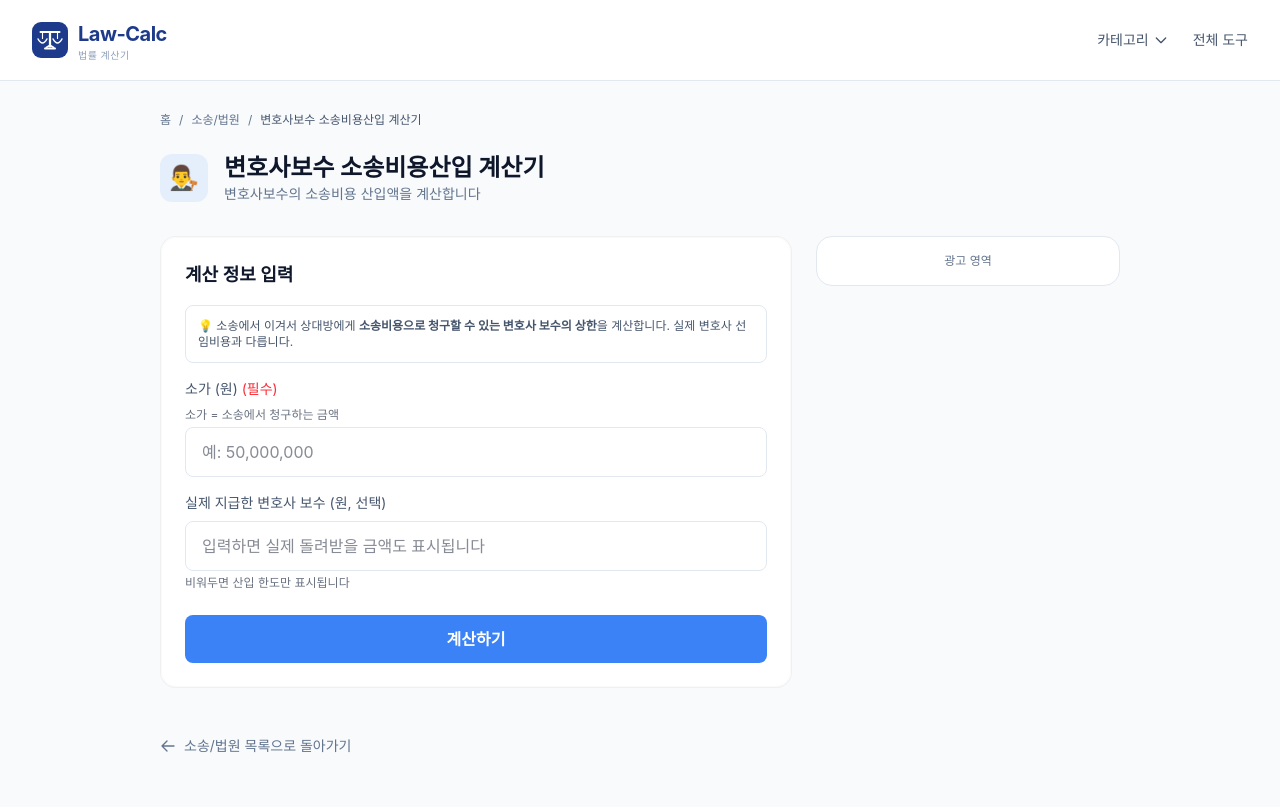
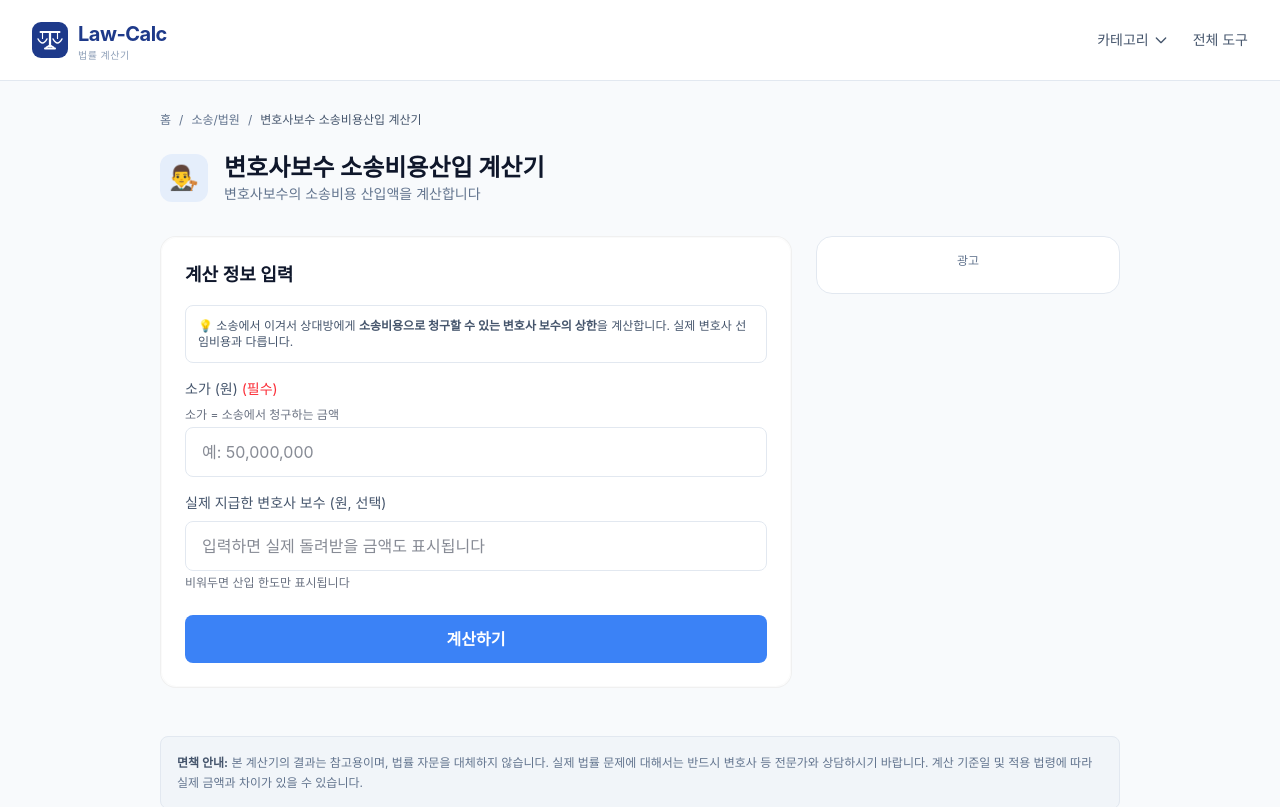
Before and after one commit to SublimerNJ/law-calc, a Next.js app: page /tools/court/attorney-fee in a window 1280 px wide. Shown: the top 807 px of the page. Built offline with nearby package versions, Linux system fonts and the light colour scheme; a web font is replaced by a local one.

Commit message:
feat: 계산기 면책조항 + 광고 컴포넌트 추가

```diff
--- /dev/null
+++ b/src/components/ads/AdBanner.tsx
@@ -0,0 +1,22 @@
+'use client';
+
+interface AdBannerProps {
+  slot: string;
+  format?: 'auto' | 'rectangle' | 'horizontal' | 'vertical';
+  className?: string;
+}
+
+export default function AdBanner({ slot, format = 'auto', className = '' }: AdBannerProps) {
+  return (
+    <div className={`ad-container ${className}`}>
+      <ins
+        className="adsbygoogle"
+        style={{ display: 'block' }}
+        data-ad-client="ca-pub-XXXXXXXXXX"
+        data-ad-slot={slot}
+        data-ad-format={format}
+        data-full-width-responsive="true"
+      />
+    </div>
+  );
+}
--- a/src/components/ui/CalculatorLayout.tsx
+++ b/src/components/ui/CalculatorLayout.tsx
@@ -45,10 +45,20 @@ export default function CalculatorLayout({ tool, category, children }: Calculato
           </div>
           <div className="lg:col-span-1">
             {/* Sidebar placeholder for ads/related tools */}
-            <div className="bg-white border border-slate-200 p-4 text-center text-xs text-slate-500 rounded-2xl">
-              광고 영역
+            <div className="bg-white border border-slate-200 p-4 text-center text-xs text-slate-500 rounded-2xl sticky top-24">
+              <p className="mb-2">광고</p>
+              {/* AdSense slot - replace data-ad-client after approval */}
             </div>
           </div>
+        </div>
+
+        {/* Disclaimer */}
+        <div className="mt-8 p-4 bg-slate-100 rounded-lg border border-slate-200">
+          <p className="text-xs text-slate-500 leading-relaxed">
+            <strong className="text-slate-600">면책 안내:</strong> 본 계산기의 결과는 참고용이며, 법률 자문을 대체하지 않습니다.
+            실제 법률 문제에 대해서는 반드시 변호사 등 전문가와 상담하시기 바랍니다.
+            계산 기준일 및 적용 법령에 따라 실제 금액과 차이가 있을 수 있습니다.
+          </p>
         </div>
 
         {/* Back link */}
```
